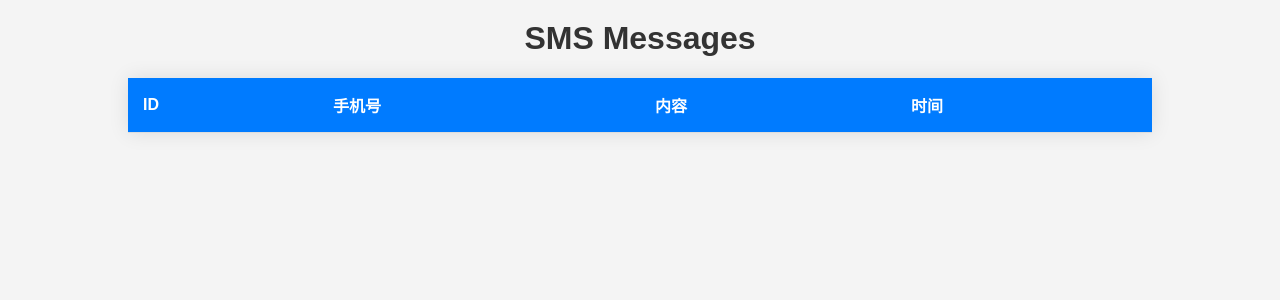
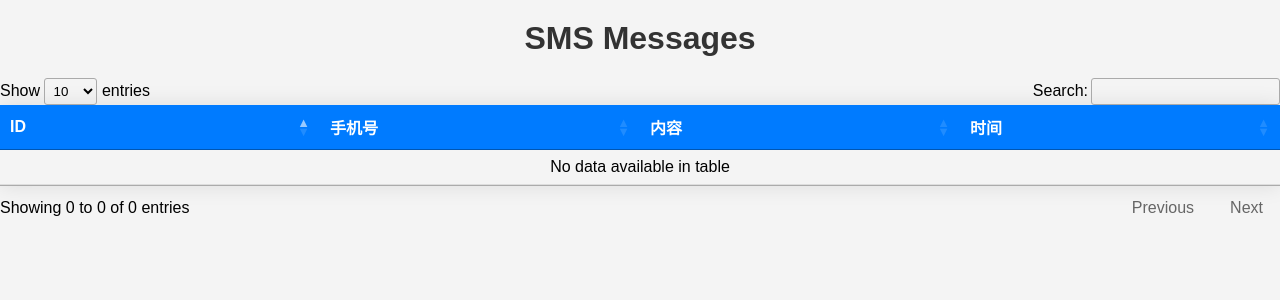
Before and after one commit to kyeo-hub/fast_db_api, a FastAPI app: page / in a window 1280 px wide. Shown: the top 300 px of the page. Run offline with FastAPI, Linux system fonts and the light colour scheme; data that the repository does not hold is empty; some libraries are stand-ins or nearby versions.

Commit message:
import jQuery DataTables

```diff
--- a/app/templates/index.html
+++ b/app/templates/index.html
@@ -2,6 +2,7 @@
 <html>
 <head>
     <title>SMS Messages</title>
+    <link rel="stylesheet" type="text/css" href="https://cdn.datatables.net/1.11.5/css/jquery.dataTables.min.css">
     <style>
         body {
             font-family: Arial, sans-serif;
@@ -43,13 +44,16 @@
 </head>
 <body>
     <h1>SMS Messages</h1>
-    <table>
+    <table id="smsTable">
+        <thead>
             <tr>
                 <th>ID</th>
                 <th>手机号</th>
                 <th>内容</th>
                 <th>时间</th>
             </tr>
+        </thead>
+        <tbody>
             {% for row in sms_list %}
             <tr>
                 <td>{{ row[0] }}</td>
@@ -58,6 +62,23 @@
                 <td>{{ row[4] }}</td>
             </tr>
             {% endfor %}
+        </tbody>
     </table>
+
+    <script src="https://code.jquery.com/jquery-3.6.0.min.js"></script>
+    <script src="https://cdn.datatables.net/1.11.5/js/jquery.dataTables.min.js"></script>
+    <script>
+        $(document).ready(function() {
+            $('#smsTable').DataTable({
+                "paging": true, // 启用分页
+                "searching": true, // 启用搜索
+                "info": true, // 显示分页信息
+                "lengthMenu": [10, 25, 50, 100], // 每页显示的记录数选项
+                "language": {
+                    "url": "//cdn.datatables.net/plug-ins/9dcbecd42ad/i18n/Chinese.json" // 使用中文语言包
+                }
+            });
+        });
+    </script>
 </body>
 </html>
```
Lines whose indentation alone changed are shown as unchanged.
